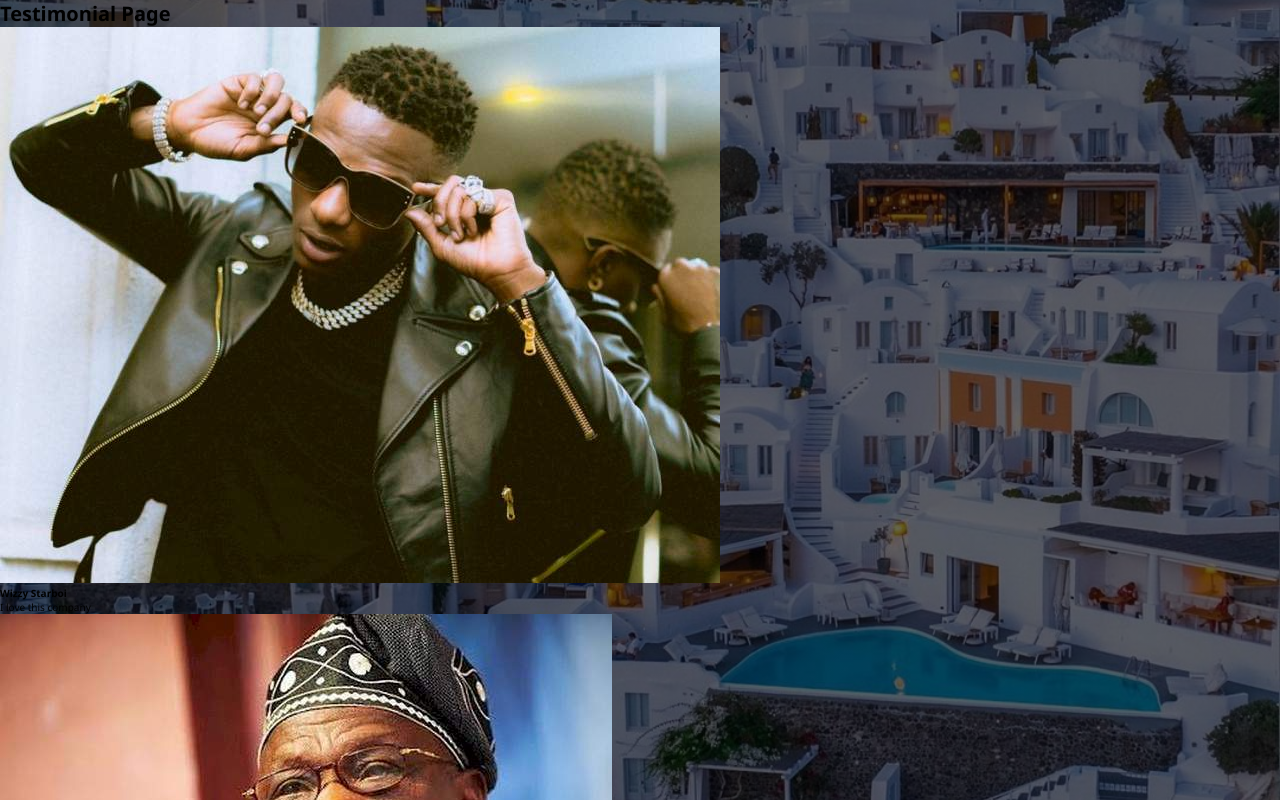
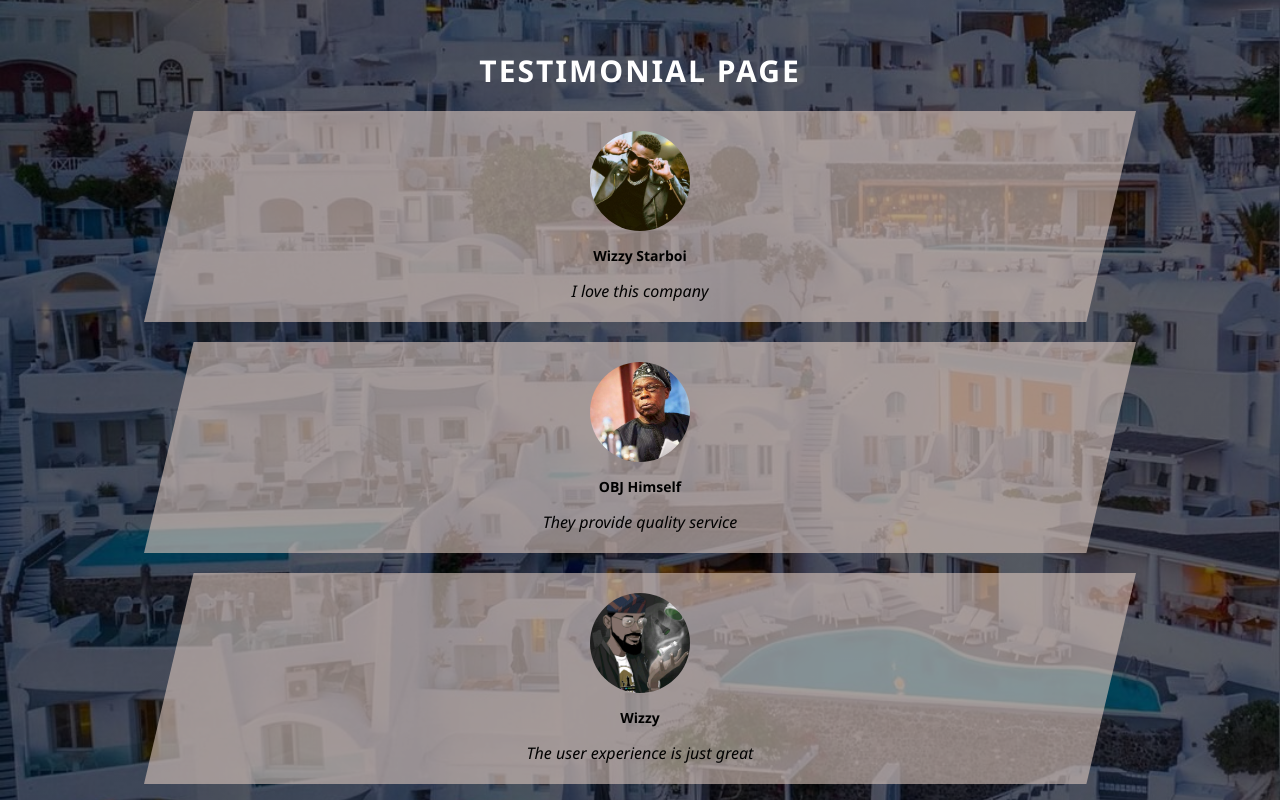
Before and after one commit to ibktommy/TestimonialPage-ReactApp, a React (Create React App) app: page / in a window 1280 px wide. Shown: the top 800 px of the page. Built offline with nearby package versions, Linux system fonts and the light colour scheme.

Commit message:
Styling the Card Component

```diff
--- a/src/App.js
+++ b/src/App.js
@@ -6,9 +6,9 @@ import clientData from './data.json'
 function App() {
   return (
     <>
-      <div className="container">
+      <div className="container flex">
         <h1>Testimonial Page</h1>
-        <div className="container-content">
+        <div className="container-content flex">
           {
             clientData.map(({ id, ...props }) => (
               <Card key={id} {...props} />
--- a/src/component/Card/Card.jsx
+++ b/src/component/Card/Card.jsx
@@ -3,7 +3,7 @@ import React from "react";
 const Card = ({ image, name, testimony }) => {
 	return (
 		<>
-			<div className="content-card">
+			<div className="content-card flex">
 				<img src={image} alt={name} />
 				<h4 className="name">{name}</h4>
 				<p className="para">{testimony}</p>
--- a/src/index.scss
+++ b/src/index.scss
@@ -6,18 +6,67 @@
 
 html {
 	font-size: 62.5%;
-  font-family: 'Segoe UI', Tahoma, Geneva, Verdana, sans-serif;
+	font-family: "Segoe UI", Tahoma, Geneva, Verdana, sans-serif;
 }
 
 body {
 	min-height: 100vh;
 	width: 100vw;
-  position: relative
+	position: relative;
+}
+
+.flex {
+	display: flex;
+	flex-direction: column;
 }
 
 .container {
 	position: absolute;
 	width: 100%;
 	height: 100%;
-  background: linear-gradient(rgba(0,0,0,.6), rgba(0,0,0,.6)), url(./image/background.jpg) no-repeat center center/cover;
+	background: linear-gradient(rgba(0, 0, 0, 0.6), rgba(0, 0, 0, 0.6)),
+		url(./image/background.jpg) no-repeat center center/cover;
+	padding: 5rem 2rem;
+	align-items: center;
+
+  h1 {
+    font-size: 3rem;
+    text-transform: uppercase;
+    margin-bottom: 2rem;
+    color: #fff;
+    letter-spacing: .2rem;
   }
+
+	&-content {
+		min-height: 100%;
+		width: 80%;
+		margin: 0 auto;
+		gap: 2rem;
+
+		.content-card {
+			width: 100%;
+			background: rgba(220, 200, 190, 0.6);
+			padding: 2rem 5rem;
+			clip-path: polygon(5% 0%, 100% 0%, 95% 100%, 0% 100%);
+			align-items: center;
+			gap: 1.5rem;
+
+			img {
+				width: 10rem;
+				height: 10rem;
+				border-radius: 10rem;
+				object-fit: cover;
+			}
+
+      .name {
+        font-size: 1.4rem;
+      }
+
+      .para {
+        font-size: 1.6rem;
+        font-style: italic;
+      }
+
+		}
+	}
+}
```
Lines whose indentation alone changed are shown as unchanged.
